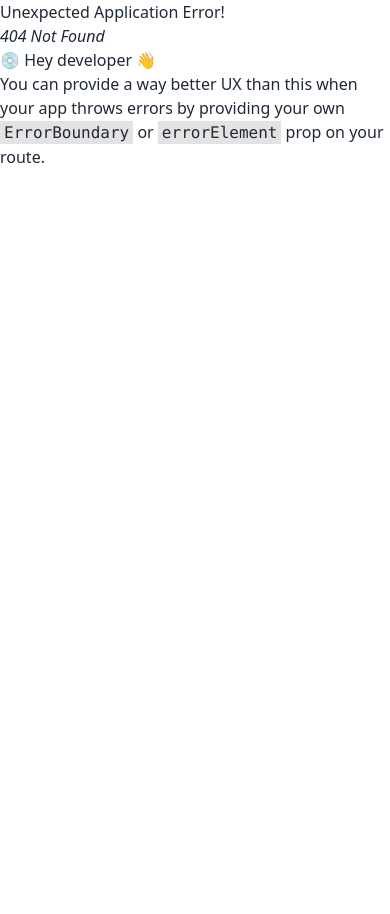
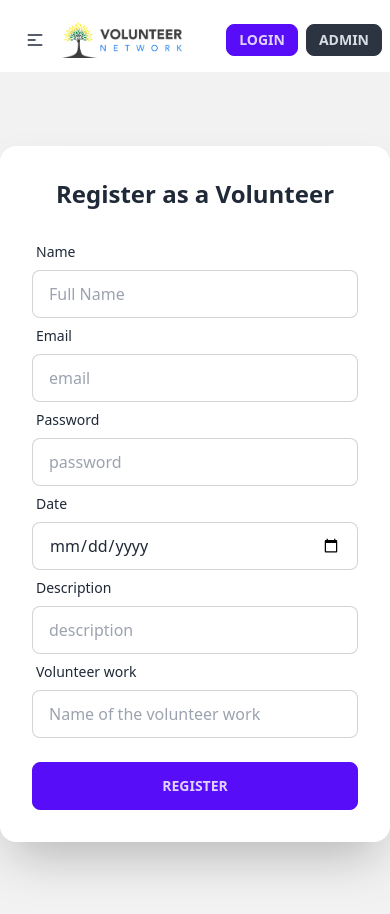
Before and after one commit to Sobuj54/module-72-volunteer-network-client, a React (Vite) app: page /register in a window 390 px wide. Before the commit this address had no page. Before the commit the page ends 844 px from the top, so only its background shows below. Built offline with nearby package versions, Linux system fonts and the light colour scheme.

Commit message:
added mobile responsiveness

```diff
--- a/src/Login/Login.jsx
+++ b/src/Login/Login.jsx
@@ -1,7 +1,8 @@
+import { Link } from "react-router-dom";
+
 const Login = () => {
   return (
     <div className="hero min-h-screen bg-base-200">
-      <div className="hero-content ">
       <div className="card flex-shrink-0 w-full max-w-sm shadow-2xl bg-base-100">
         <div className="card-body">
           <form>
@@ -35,13 +36,16 @@ const Login = () => {
               </label>
             </div>
             <div className="form-control mt-6">
-                <input
-                  type="submit"
-                  value="Login"
-                  className="btn btn-primary"
-                />
+              <input type="submit" value="Login" className="btn btn-primary" />
             </div>
+
             <div className="flex flex-col w-full border-opacity-50 ">
+              <div className="mt-4 text-center ">
+                New to Volunteer network ?
+                <Link to="/register" className="text-yellow-500 ml-1">
+                  Register
+                </Link>
+              </div>
               <div className="divider">OR</div>
               <div className="text-center">
                 <button className="btn btn-circle btn-outline ">G</button>
@@ -51,7 +55,6 @@ const Login = () => {
         </div>
       </div>
     </div>
-    </div>
   );
 };
 
--- /dev/null
+++ b/src/Register/Register.jsx
@@ -0,0 +1,97 @@
+const Register = () => {
+  return (
+    <div className="hero min-h-screen bg-base-200 md:mt-10">
+      <div className="card flex-shrink-0 w-full max-w-md shadow-2xl bg-base-100">
+        <div className="card-body">
+          <h2 className="text-2xl font-bold text-center mb-4">
+            Register as a Volunteer
+          </h2>
+          <form>
+            <div className="form-control">
+              <label className="label">
+                <span className="label-text">Name</span>
+              </label>
+              <input
+                type="text"
+                placeholder="Full Name"
+                name="name"
+                required
+                className="input input-bordered"
+              />
+            </div>
+
+            <div className="form-control">
+              <label className="label">
+                <span className="label-text">Email</span>
+              </label>
+              <input
+                type="email"
+                placeholder="email"
+                name="email"
+                required
+                className="input input-bordered"
+              />
+            </div>
+            <div className="form-control">
+              <label className="label">
+                <span className="label-text">Password</span>
+              </label>
+              <input
+                type="password"
+                placeholder="password"
+                name="password"
+                required
+                className="input input-bordered"
+              />
+            </div>
+            <div className="form-control">
+              <label className="label">
+                <span className="label-text">Date</span>
+              </label>
+              <input
+                type="date"
+                placeholder="Date"
+                name="date"
+                required
+                className="input input-bordered"
+              />
+            </div>
+            <div className="form-control">
+              <label className="label">
+                <span className="label-text">Description</span>
+              </label>
+              <input
+                type="text"
+                placeholder="description"
+                name="description"
+                required
+                className="input input-bordered"
+              />
+            </div>
+            <div className="form-control">
+              <label className="label">
+                <span className="label-text">Volunteer work</span>
+              </label>
+              <input
+                type="text"
+                placeholder="Name of the volunteer work"
+                name="work"
+                required
+                className="input input-bordered"
+              />
+            </div>
+            <div className="form-control mt-6">
+              <input
+                type="submit"
+                value="Register"
+                className="btn btn-primary"
+              />
+            </div>
+          </form>
+        </div>
+      </div>
+    </div>
+  );
+};
+
+export default Register;
--- a/src/home/VolunteerWorks/VolunteerWorks.jsx
+++ b/src/home/VolunteerWorks/VolunteerWorks.jsx
@@ -13,7 +13,7 @@ const VolunteerWorks = () => {
   }, []);
 
   return (
-    <div className="grid sm:grid-cols-1 md:grid-cols-2 lg:grid-cols-3 mt-20">
+    <div className="grid sm:grid-cols-1 md:grid-cols-3 lg:grid-cols-4 gap-5 mt-10 md:mt-20 w-11/12 lg:w-full mx-auto">
       {works.map((work) => (
         <Work key={work.eventName} work={work}></Work>
       ))}
--- a/src/home/VolunteerWorks/Work.jsx
+++ b/src/home/VolunteerWorks/Work.jsx
@@ -16,7 +16,7 @@ const Work = ({ work }) => {
 
   return (
     <div
-      className="card card-compact w-96 mx-auto bg-base-100 shadow-xl mt-5"
+      className="card card-compact w-auto mx-auto bg-base-100 shadow-xl mt-5"
       style={{ backgroundColor: color }}>
       <figure>
         <img src={imageURL} alt="Shoes" />
--- a/src/routes/Routes.jsx
+++ b/src/routes/Routes.jsx
@@ -2,6 +2,7 @@ import { createBrowserRouter } from "react-router-dom";
 import Home from "../home/home/Home";
 import LayOut from "../Layout/LayOut";
 import Login from "../Login/Login";
+import Register from "../Register/Register";
 
 const router = createBrowserRouter([
   {
@@ -16,6 +17,10 @@ const router = createBrowserRouter([
         path: "login",
         element: <Login></Login>,
       },
+      {
+        path: "register",
+        element: <Register></Register>,
+      },
     ],
   },
 ]);
--- a/src/shared/NavBar/NavBar.jsx
+++ b/src/shared/NavBar/NavBar.jsx
@@ -20,7 +20,7 @@ const NavBar = () => {
   );
 
   return (
-    <div className="navbar bg-base-100 mt-5">
+    <div className="navbar bg-base-100 mt-2 md:mt-5">
       <div className="navbar-start">
         <div className="dropdown">
           <label tabIndex={0} className="btn btn-ghost md:hidden">
@@ -44,7 +44,7 @@ const NavBar = () => {
             {lists}
           </ul>
         </div>
-        <div className="w-[120px] md:w-[200px]">
+        <div className="w-[120px] md:w-[200px] ">
           <img src={img} alt="" />
         </div>
       </div>
```
Lines whose indentation alone changed are shown as unchanged.
